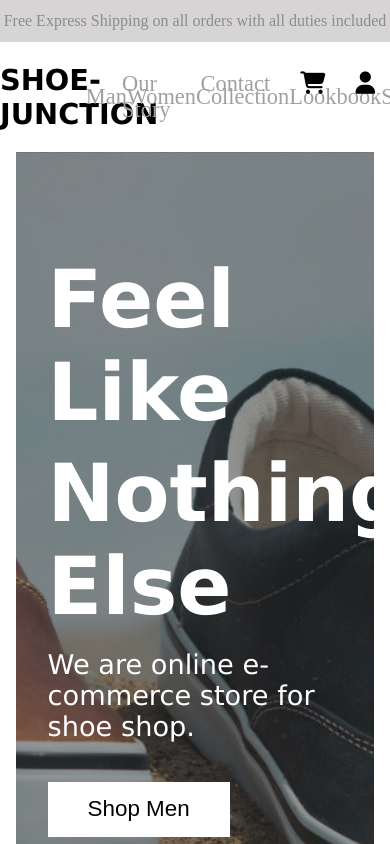
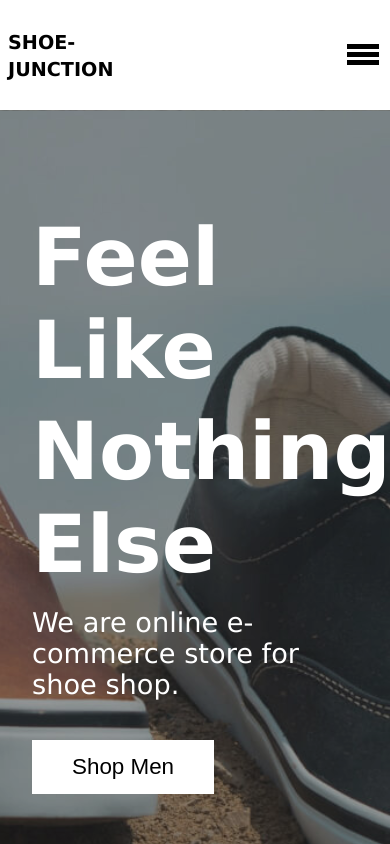
Before and after one commit to VijayprD/shoeJunction, a plain HTML site: page index.html in a window 390 px wide. Shown: the top 844 px of the page. Drawn offline with Linux system fonts and the light colour scheme.

Commit message:
navbar responsive

```diff
--- a/index.html
+++ b/index.html
@@ -22,31 +22,36 @@
       <div class="nav-left">
         <h1><a href="index.html">Shoe-Junction</a></h1>
       </div>
-      <div class="nav-mid">
+      <div class="nav-mid" id="mob-res">
         <ul>
-          <li><a href="">man</a></li>
-          <li><a href="">women</a></li>
-          <li><a href="">collection</a></li>
-          <li><a href="">lookbook</a></li>
-          <li><a href="">sale</a></li>
+          <li><a href="#">man</a></li>
+          <li><a href="#">women</a></li>
+          <li><a href="#">collection</a></li>
+          <li><a href="#">lookbook</a></li>
+          <li><a href="#">sale</a></li>
         </ul>
       </div>
       <div class="nav-right">
         <ul>
-          <li><a href="">our story</a></li>
-          <li><a href="">contact</a></li>
-          <li>
+          <li class="link"><a href="">our story</a></li>
+          <li class="link"><a href="">contact</a></li>
+          <li class="link">
             <a href=""><i class="fa-solid fa-cart-shopping"></i></a>
           </li>
-          <li>
+          <li class="link">
             <a href=""><i class="fa-solid fa-user"></i></a>
           </li>
+          <div class="nav-bar" onclick="responsiveNavbar()">
+            <div class="bar"></div>
+            <div class="bar"></div>
+            <div class="bar"></div>
+          </div>
         </ul>
       </div>
     </div>
   </nav>
   <!-- hero sec  -->
-  <section class="hero container">
+  <section class="hero container" id="hero">
     <div class="hero-full-sec">
       <div class="dark">
         <div class="hero-main">
@@ -70,14 +75,6 @@
         <img src="img/recycled-shoe-store-featured-in-logo-5.svg" alt="" />
       </div>
     </div>
-    <!-- <div class="logo">
-        <p>AS SEEN IN:</p>
-        <img src="img/recycled-shoe-store-featured-in-logo-1.svg" alt="">
-        <img src="img/recycled-shoe-store-featured-in-logo-2.svg" alt="">
-        <img src="img/recycled-shoe-store-featured-in-logo-3.svg" alt="">
-        <img src="img/recycled-shoe-store-featured-in-logo-4.svg" alt="">
-        <img src="img/recycled-shoe-store-featured-in-logo-5.svg" alt="">
-      </div> -->
   </section>
   <!-- About us -->
   <section class="about">
@@ -448,7 +445,8 @@
   <section class="container" id="second-made">
     <div>
       <div class="eu">
-        <p>Eu eget felis erat mauris aliquam mattis lacus, arcu leo aliquam sapien pulvinar laoreet vulputate sem aliquet phasellus egestas felis, est, vulputate morbi massa mauris vestibulum dui odio.</p>
+        <p>Eu eget felis erat mauris aliquam mattis lacus, arcu leo aliquam sapien pulvinar laoreet vulputate sem
+          aliquet phasellus egestas felis, est, vulputate morbi massa mauris vestibulum dui odio.</p>
       </div>
 
       <div class="badge">
@@ -526,7 +524,6 @@
       <div class="box-1"><a href="#"><i class="fa-brands fa-facebook fa-2xl"></i></a></div>
       <div class="box-1"><a href="#"><i class="fa-brands fa-twitter fa-2xl"></i></a></div>
     </div>
-
     </div>
   </footer>
   <script src="script.js"></script>
--- a/script.js
+++ b/script.js
@@ -0,0 +1,7 @@
+// responsive navbar
+let responsive=document.getElementById('mob-res');
+let opacity=document.getElementById('hero');
+function responsiveNavbar(){
+    responsive.classList.toggle('mob-mid')
+    opacity.classList.toggle('opacity')
+}
--- a/style.css
+++ b/style.css
@@ -19,6 +19,7 @@
 }
 
 .head p {
+  font-size: inherit;
   color: rgb(141, 140, 140);
 }
 
@@ -52,9 +53,6 @@ nav .main-nav {
 .nav-mid ul {
   display: flex;
   justify-content: space-evenly;
-}
-
-.nav-mid ul {
   list-style: none;
 }
 
@@ -91,7 +89,81 @@ nav .main-nav {
 .nav-right ul li a .fa-solid {
   color: black;
 }
+.nav-bar {
+  display: none;
+}
 
+.nav-bar .bar {
+  background-color: black;
+  width: 2rem;
+  height: 0.3rem;
+  margin: 0.2rem;
+}
+/* responsive */
+@media only screen and (max-width: 600px) {
+  body {
+    margin: 0;
+    padding: 0;
+  }
+  .head {
+    width: 100vw;
+    display: none;
+  }
+  nav .main-nav {
+    height: 13vh;
+    display: flex;
+    justify-content: space-between;
+    align-items: center;
+    position: relative;
+  }
+  .nav-left {
+    width: 40%;
+    margin: 0 0.5rem;
+  }
+  .nav-left h1 a {
+    font-size: 1.2rem;
+  }
+  .container {
+    margin: 0;
+    padding: 0;
+  }
+  .nav-mid {
+    display: none;
+  }
+  .mob-mid {
+    z-index: 999;
+    position: absolute;
+    top: 13vh;
+    left: 0;
+    display: flex;
+    height: 90vh;
+    width: 100vw;
+    justify-content: center;
+    align-items: center;
+    background: rgb(0, 0, 0);
+  }
+  .mob-mid ul {
+    height: 90%;
+    flex-direction: column;
+    list-style: none;
+    text-align: center;
+  }
+  .mob-mid ul li {
+    cursor: pointer;
+  }
+  .nav-right {
+    width: 40%;
+    margin: 0 0.5rem;
+  }
+  .nav-right ul .link {
+    display: none;
+  }
+  .nav-bar {
+    display: block;
+  }
+}
+
+/* responsive */
 /* navbar  */
 
 /* hero section  */
@@ -414,7 +486,7 @@ a {
 }
 
 .male button {
-  padding: .7rem 1rem;
+  padding: 0.7rem 1rem;
   border: 1px solid white;
   background-color: transparent;
 }
@@ -427,7 +499,6 @@ a {
 .male button:hover,
 .male button a:hover {
   background-color: white;
-
 }
 
 .catogroy .female {
@@ -448,7 +519,7 @@ a {
 }
 
 .female button {
-  padding: .7rem 1rem;
+  padding: 0.7rem 1rem;
   border: 1px solid white;
   background-color: transparent;
 }
@@ -461,16 +532,14 @@ a {
 .female button:hover,
 .female button a:hover {
   background-color: white;
-
 }
-
 
 /* catogroy */
 
 /* second made  */
 
 #second-made {
- background-color: rgb(236 236 236);
+  background-color: rgb(236 236 236);
   width: 92%;
   margin-bottom: 3rem;
   height: 30rem;
@@ -480,14 +549,14 @@ a {
 .eu p {
   width: 29rem;
   margin-left: 9rem;
-  color:rgb(141 140 140);
+  color: rgb(141 140 140);
   font-size: 1.4rem;
   padding-top: 6rem;
 }
-.badge{
+.badge {
   margin-left: 4rem;
 }
-.badge img{
+.badge img {
   margin-left: 5rem;
   margin-top: 5rem;
 }
@@ -527,7 +596,6 @@ a {
   background-color: whitesmoke;
   color: black;
   border-bottom: 2px solid red;
-
 }
 
 footer {
@@ -541,13 +609,13 @@ footer {
 
 #title {
   font-size: 25px;
-  font-family: 'Times New Roman', Times, serif;
+  font-family: "Times New Roman", Times, serif;
   font-weight: 600;
 }
 
 #subtitle {
   font-size: 20px;
-  font-family: 'Franklin Gothic Medium', 'Arial Narrow', Arial, sans-serif;
+  font-family: "Franklin Gothic Medium", "Arial Narrow", Arial, sans-serif;
   line-height: 1.5;
   color: grey;
   margin-top: 30px;
@@ -556,7 +624,6 @@ footer {
 #subtitle a {
   text-decoration: none;
   color: gray;
-
 }
 
 #subtitle a:hover {
@@ -571,7 +638,6 @@ footer {
   align-items: center;
   margin-top: -320px;
   column-gap: 40px;
-
 }
 
 .box-1:hover {
```
Lines whose indentation alone changed are shown as unchanged.
